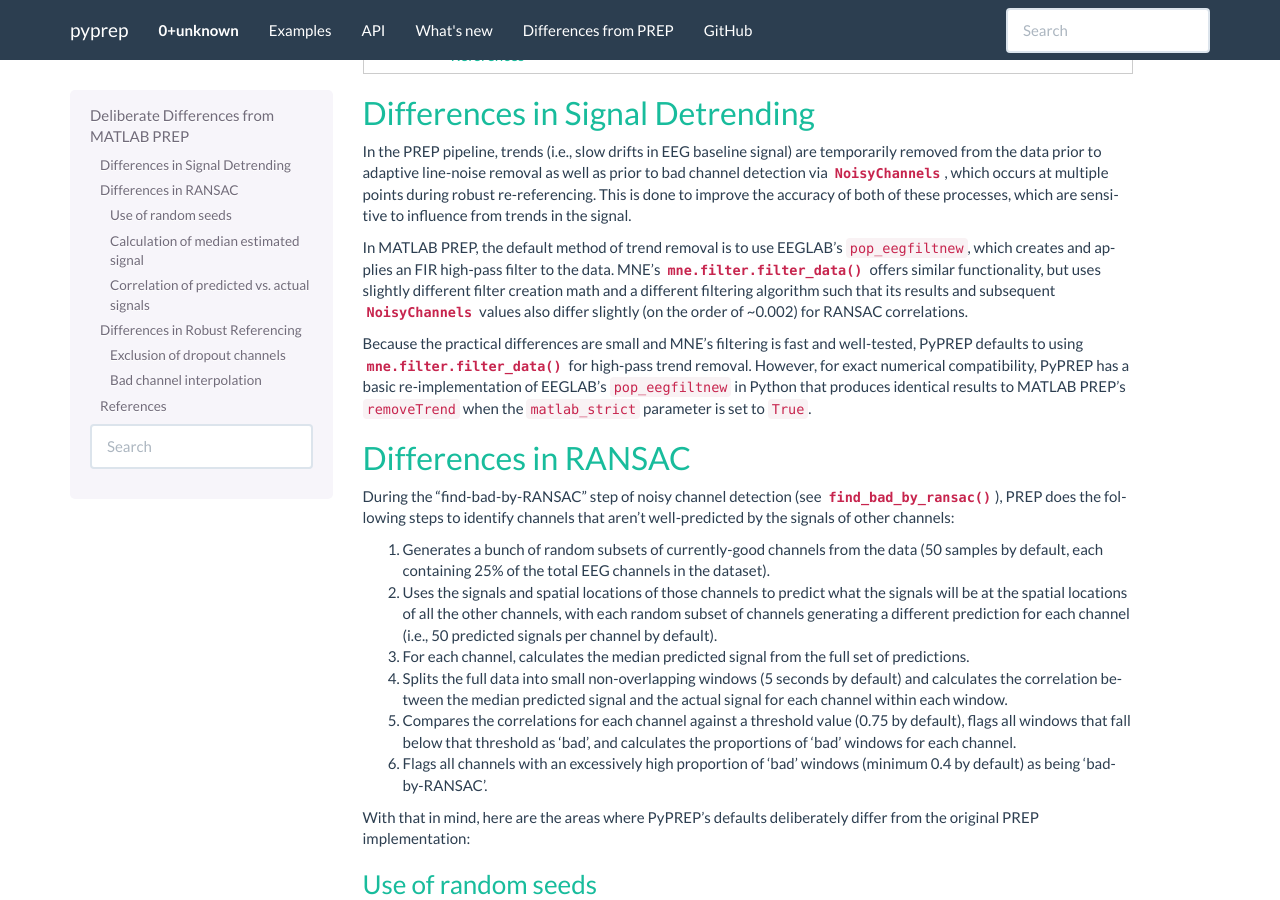
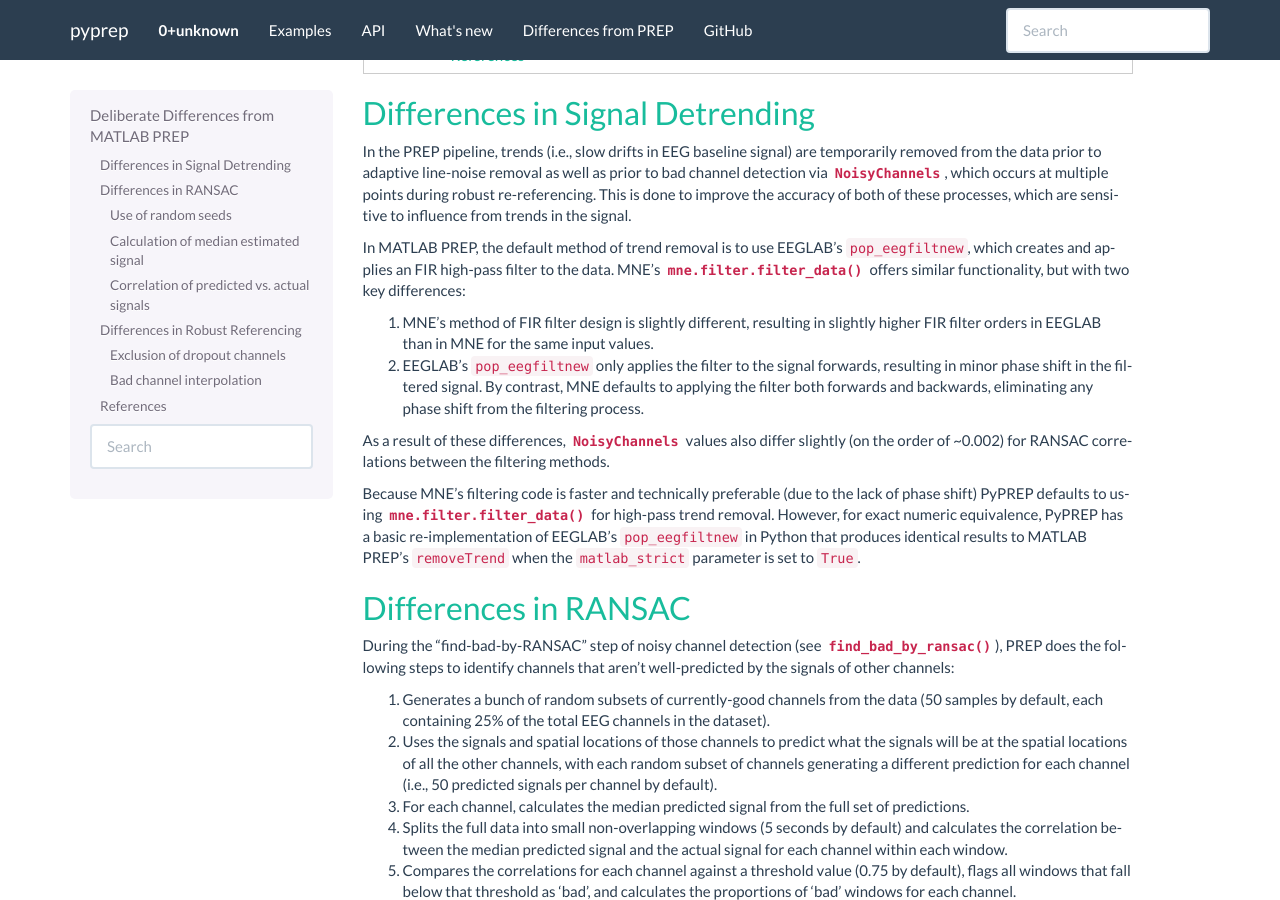
Before and after one commit to sappelhoff/pyprep, a Sphinx documentation site: the page built from docs/matlab_differences.rst, in a window 1280 px wide and 900 px high, scrolled down 484 px. Built offline with Sphinx 7.4.7, drawn with Linux system fonts in a browser that asks for light colours.

Commit message:
Better explain PyPREP/MatPREP highpass differences

```diff
--- a/docs/matlab_differences.rst
+++ b/docs/matlab_differences.rst
@@ -31,13 +31,23 @@ influence from trends in the signal.
 In MATLAB PREP, the default method of trend removal is to use EEGLAB's
 ``pop_eegfiltnew``, which creates and applies an FIR high-pass filter to the
 data. MNE's :func:`mne.filter.filter_data` offers similar functionality, but
-uses slightly different filter creation math and a different filtering
-algorithm such that its results and subsequent :class:`~pyprep.NoisyChannels`
-values also differ slightly (on the order of ~0.002) for RANSAC correlations.
+with two key differences:
 
-Because the practical differences are small and MNE's filtering is fast and
-well-tested, PyPREP defaults to using :func:`mne.filter.filter_data` for
-high-pass trend removal. However, for exact numerical compatibility, PyPREP
+1) MNE's method of FIR filter design is slightly different, resulting in
+   slightly higher FIR filter orders in EEGLAB than in MNE for the same input
+   values.
+2) EEGLAB's ``pop_eegfiltnew`` only applies the filter to the signal forwards,
+   resulting in minor phase shift in the filtered signal. By contrast, MNE
+   defaults to applying the filter both forwards and backwards, eliminating any
+   phase shift from the filtering process.
+
+As a result of these differences, :class:`~pyprep.NoisyChannels` values also
+differ slightly (on the order of ~0.002) for RANSAC correlations between the
+filtering methods.
+
+Because MNE's filtering code is faster and technically preferable (due to
+the lack of phase shift) PyPREP defaults to using :func:`mne.filter.filter_data`
+for high-pass trend removal. However, for exact numeric equivalence, PyPREP
 has a basic re-implementation of EEGLAB's ``pop_eegfiltnew`` in Python that
 produces identical results to MATLAB PREP's ``removeTrend`` when the
 ``matlab_strict`` parameter is set to ``True``.
```
